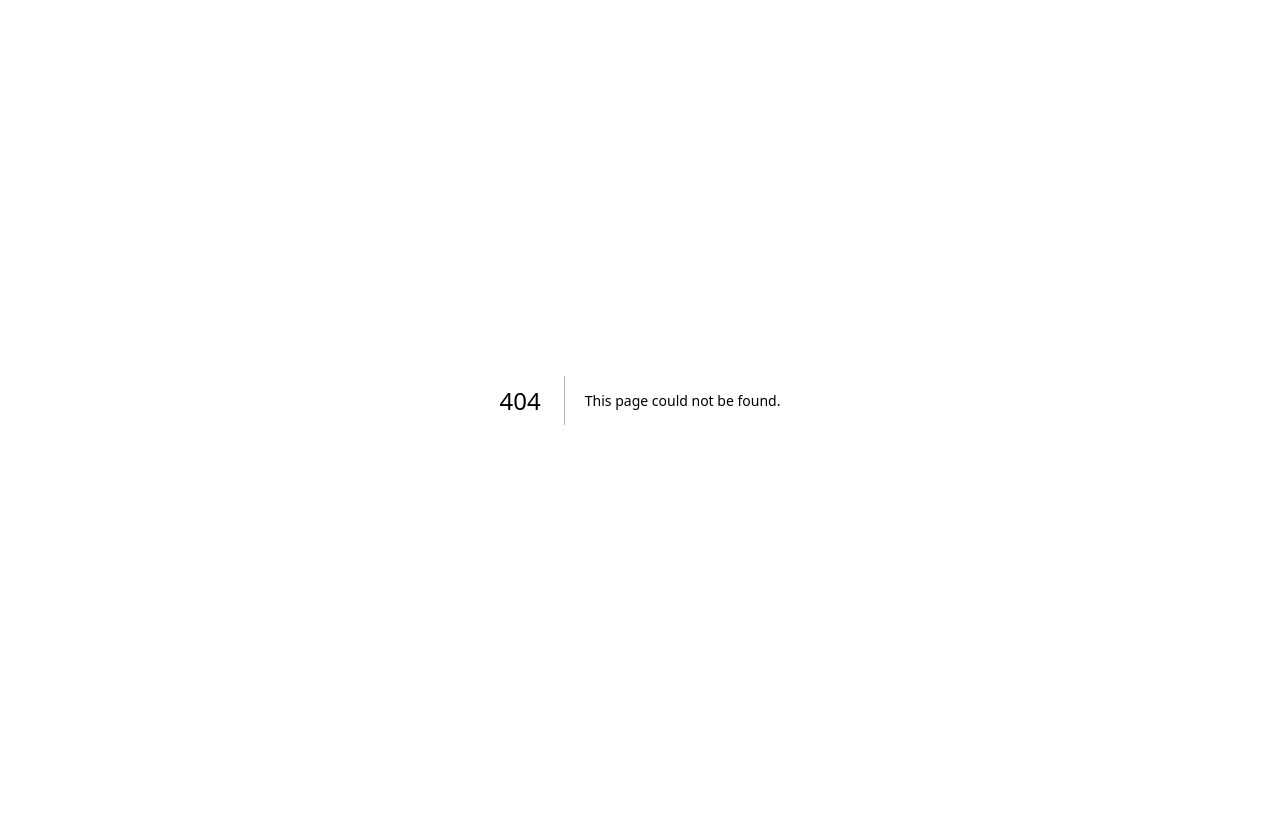
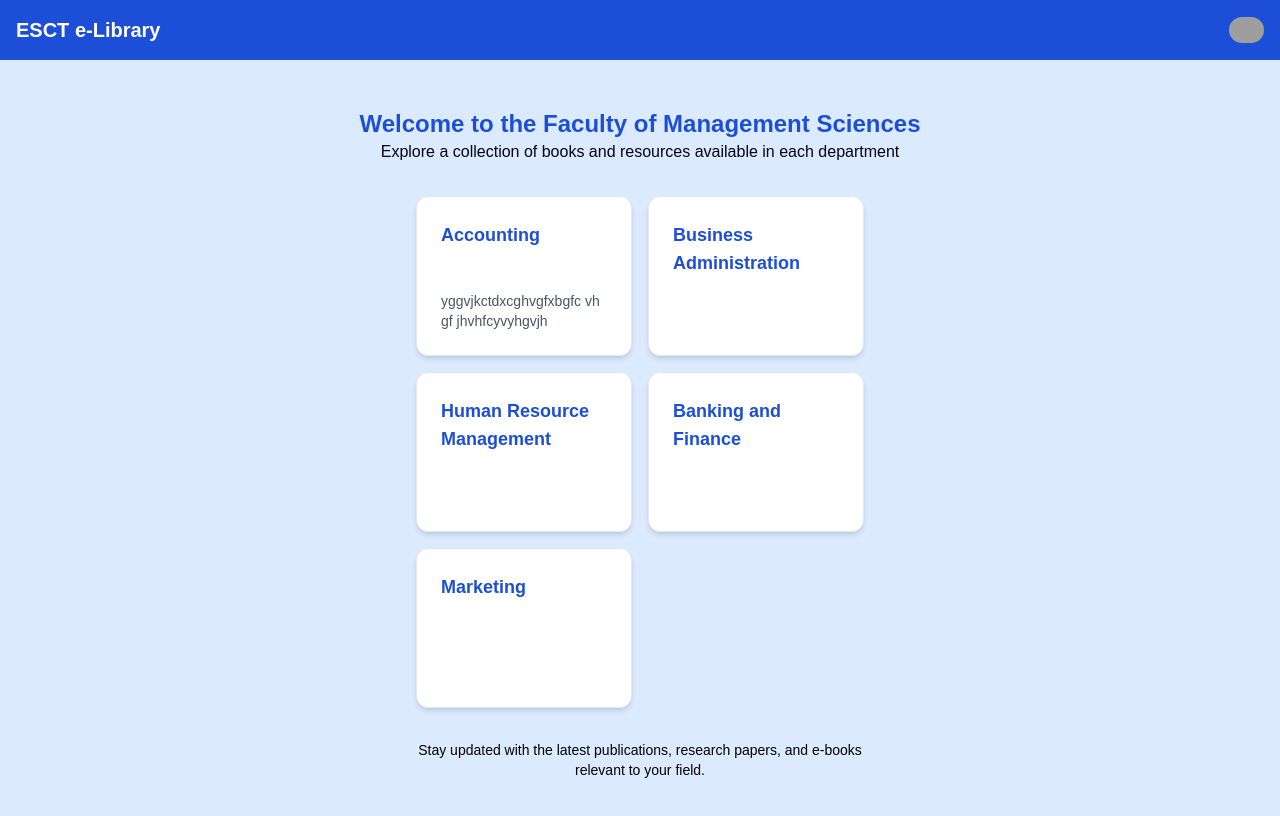
Before and after one commit to Sagelord00000001/esct_e-library, a Next.js app: page /dashboard/faculty/management in a window 1280 px wide. Before the commit this address had no page. Shown: the top 816 px of the page. Built offline with nearby package versions, Linux system fonts and the light colour scheme; no server answers; grey boxes are pictures that could not be loaded.

Commit message:
Second Commit

```diff
--- /dev/null
+++ b/app/dashboard/faculty/applied/page.js
@@ -0,0 +1,9 @@
+import React from 'react'
+
+function page() {
+  return (
+    <div>page</div>
+  )
+}
+
+export default page
--- /dev/null
+++ b/app/dashboard/faculty/management/page.js
@@ -0,0 +1,30 @@
+import Link from "next/link";
+import FacultyCard from "@/components/FacultyCard"; // Ensure correct path
+
+export default function Page() {
+  const departments = [
+    { name: "Accounting", route: "/dashboard/departments/accounting", description:'yggvjkctdxcghvgfxbgfc vh gf jhvhfcyvyhgvjh' },
+    { name: "Business Administration", route: "/dashboard/departments/business" },
+    { name: "Human Resource Management", route: "/dashboard/departments/hrm" },
+    { name: "Banking and Finance", route: "/dashboard/departments/banking" },
+    { name: "Marketing", route: "/dashboard/departments/marketing" },
+  ];
+
+  return (
+    <div className="min-h-screen bg-blue-100">
+      <div className="text-center pt-12">
+        <h2 className="text-2xl font-bold text-blue-700">Welcome to the Faculty of Management Sciences</h2>
+      </div>
+      <p className="text-slate-950 text-center">Explore a collection of books and resources available in each department </p>
+      <div className="grid grid-cols-2 gap-4 max-w-md mx-auto mt-8">
+        {departments.map((dept, index) => (
+          <FacultyCard key={index} title={dept.name} route={dept.route} description={dept.description} />
+        ))}
+      </div>
+
+      <p className="text-center text-sm mt-8 max-w-md text-black mx-auto">
+        Stay updated with the latest publications, research papers, and e-books relevant to your field.
+      </p>
+    </div>
+  );
+}
--- /dev/null
+++ b/app/dashboard/faculty/media/page.js
@@ -0,0 +1,9 @@
+import React from 'react'
+
+function page() {
+  return (
+    <div>page</div>
+  )
+}
+
+export default page
--- /dev/null
+++ b/app/dashboard/faculty/social/page.js
@@ -0,0 +1,9 @@
+import React from 'react'
+
+function Page() {
+  return (
+    <div>social</div>
+  )
+}
+
+export default Page
--- /dev/null
+++ b/app/dashboard/layout.js
@@ -0,0 +1,16 @@
+import React from 'react';
+import Header from '../../components/Header';
+
+
+export default function Layout({ children }) {
+  return (
+    <div>
+      <div>
+        <Header/>
+      </div>
+      <div>
+      {children}
+      </div>
+    </div>
+  );
+}
--- a/app/dashboard/page.js
+++ b/app/dashboard/page.js
@@ -1,9 +1,27 @@
-import React from 'react'
+import FacultyCard from "@/components/FacultyCard";
 
-function page() {
+export default function Dashboard() {
   return (
-    <div>page</div>
-  )
+    <div className="min-h-screen bg-blue-100">
+      <div className="grid grid-cols-2 gap-6 max-w-lg mx-auto p-10">
+        <FacultyCard title="Faculty of Management Sciences" route="/dashboard/faculty/management"/>
+        <FacultyCard title="Faculty of Social Sciences" route="/dashboard/faculty/social" />
+        <FacultyCard title="Faculty of Pure and Applied Sciences" route="/dashboard/faculty/applied" />
+        <FacultyCard title="Faculty of Communication and Media Studies" route="/dashboard/faculty/media" />
+      </div>
+
+      <div className="text-center mt-8 text-slate-700 font-semibold">Quick Links</div>
+      <div className="flex justify-center gap-4 mt-2">
+        <button className="border-2 border-blue-700 text-blue-700 px-4 py-2 rounded-lg hover:bg-blue-700 hover:text-white transition">
+          Search Library
+        </button>
+        <button className="border-2 border-blue-700 text-blue-700 px-4 py-2 rounded-lg hover:bg-blue-700 hover:text-white transition">
+          Recent Additions
+        </button>
+        <button className="border-2 border-blue-700 text-blue-700 px-4 py-2 rounded-lg hover:bg-blue-700 hover:text-white transition">
+          Recommended Reads
+        </button>
+      </div>
+    </div>
+  );
 }
-
-export default page
--- /dev/null
+++ b/components/FacultyCard.jsx
@@ -0,0 +1,25 @@
+// import Link from "next/link";
+
+// export default function FacultyCard({ title, route,text }) {
+//   return (
+//     <Link href={route}>
+//       <div className="w-50 h-40 gap-4 bg-slate-100  p-6 m-4 flex  items-center justify-center text-center font-bold rounded-lg cursor-pointer  hover:bg-blue-700 ">
+//        <h3 className="text-blue-700 hover:text-white transition"> {title}</h3>
+//         <p className="text-xs text-slate-600 ">{text}</p>
+//       </div>
+//     </Link>
+//   );
+// }
+// //
+import Link from "next/link";
+
+export default function FacultyCard({ title, description, route }) {
+  return (
+    <Link href={route}>
+      <div className="bg-white border border-gray-200 shadow-md rounded-xl p-6 h-40 flex flex-col justify-between hover:shadow-lg transition">
+        <h3 className="text-lg font-semibold text-blue-700">{title}</h3>
+        <p className="text-gray-600 text-sm">{description}</p>
+      </div>
+    </Link>
+  );
+}
--- /dev/null
+++ b/components/Header.jsx
@@ -0,0 +1,31 @@
+'use client'
+
+import Image from 'next/image';
+import { useKindeBrowserClient } from '@kinde-oss/kinde-auth-nextjs'
+import React from 'react'
+
+function Header() {
+    const {user}=useKindeBrowserClient();
+
+  return (
+    <div className='bg-blue-700 text-white p-4 flex justify-between items-center'>
+        <div>
+        <h1 className="text-xl font-bold">ESCT e-Library</h1>
+        </div>
+        <div className=' flex items-center gap-3' >
+          <div>
+            <h2 className='text-xs font-bold'>{user?.given_name} {user?.family_name}</h2>
+            </div>
+            <Image
+                src={user?.picture || '/default-avater.png'}
+                width={35}
+                height={35}
+                alt='user'
+                className=' rounded-full'
+            />
+        </div>
+    </div>
+  )
+}
+
+export default Header
--- /dev/null
+++ b/components/Navbar.jsx
@@ -0,0 +1,8 @@
+export default function Navbar() {
+    return (
+      <nav className="bg-blue-700 text-white p-4 flex justify-between items-center">
+        <h1 className="text-xl font-bold">ESCT e-Library</h1>
+        <div className="w-8 h-8 bg-white rounded-full"></div>
+      </nav>
+    );
+  }
--- a/next.config.mjs
+++ b/next.config.mjs
@@ -1,4 +1,21 @@
 /** @type {import('next').NextConfig} */
-const nextConfig = {};
+const nextConfig = {
+    images: {
+      remotePatterns: [
+        {
+          protocol: 'https',
+          hostname: 'lh3.googleusercontent.com',
+          port: '',
+          pathname: '/**',
+        },
+        {
+          protocol: 'https',
+          hostname: 'gravatar.com',
+          port: '',
+          pathname: '/avatar/**',
+        },
+      ],
+    },
+  };
 
-export default nextConfig;
+  export default nextConfig;
```
